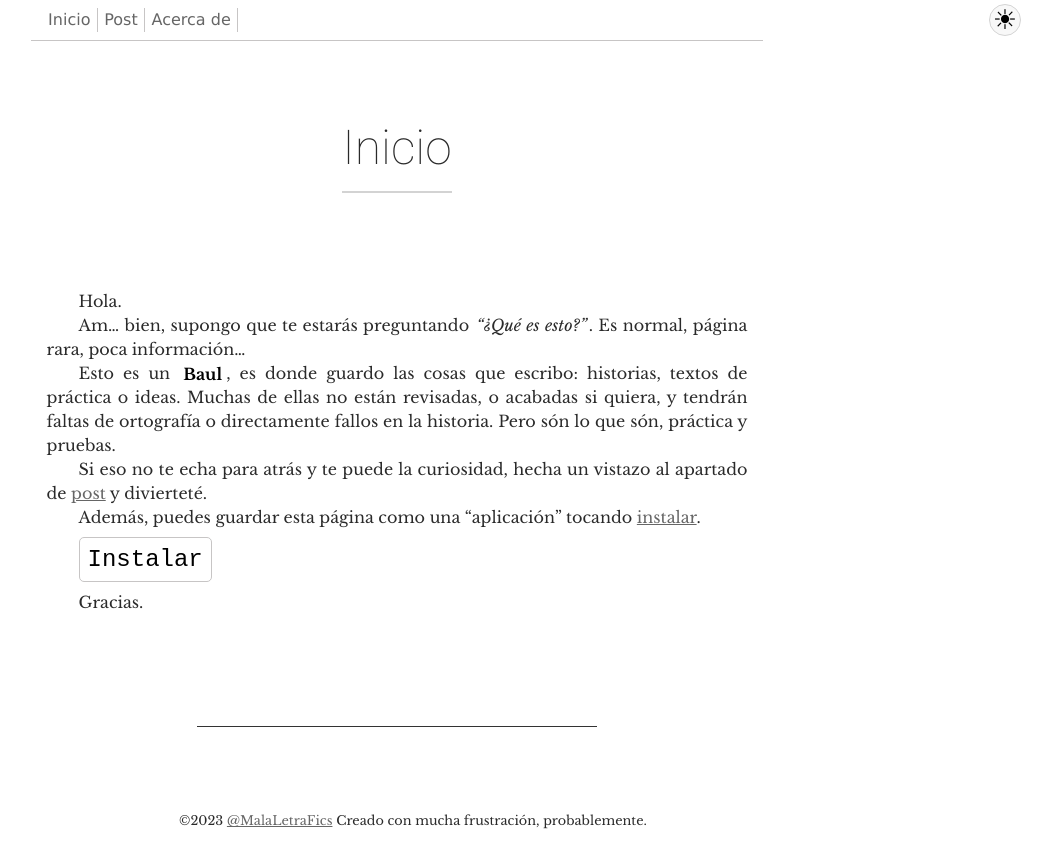
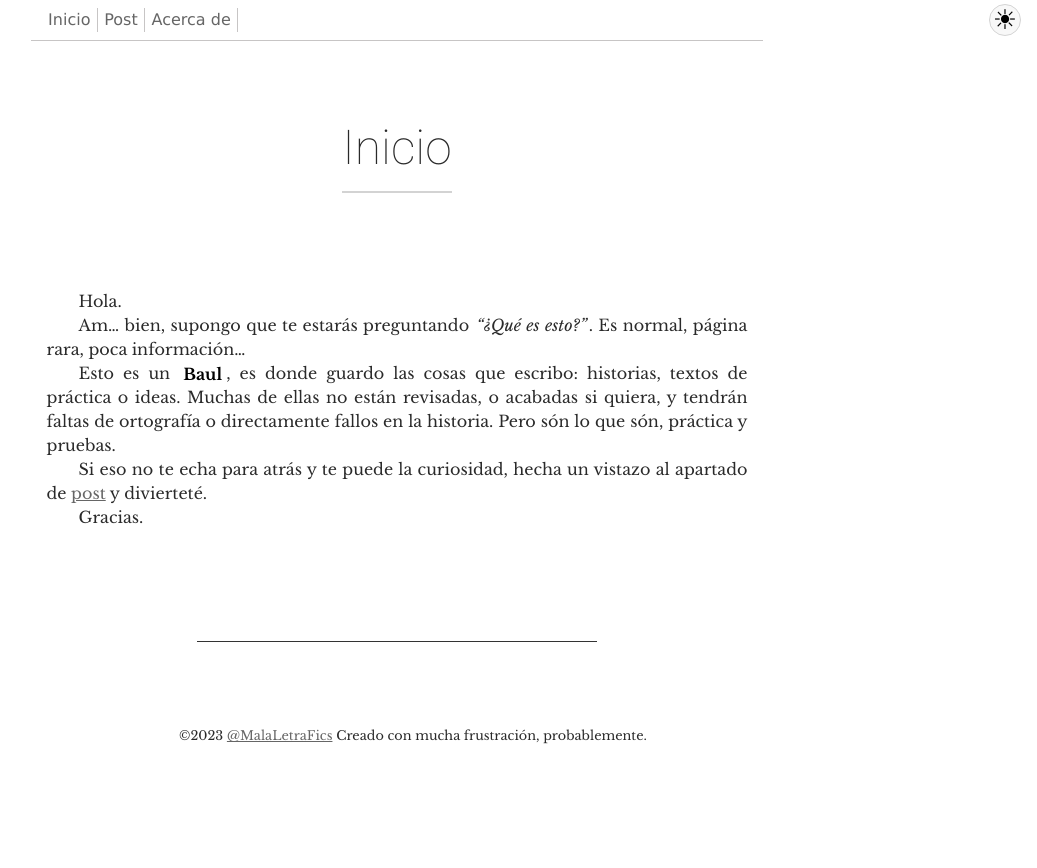
Before and after one commit to MalaLetra/malaletra.github.io, a Jekyll site: the page built from index.md, in a window 1280 px wide. Shown: the top 868 px of the page, without its empty margins (243-1280 px from the left). Built offline with Jekyll 4.4.1, drawn with Linux system fonts in a browser that asks for light colours; some web fonts are replaced.

Commit message:
remove installation text and button

```diff
--- a/index.md
+++ b/index.md
@@ -28,8 +28,4 @@ Pero són lo que són, práctica y pruebas.
 
 Si eso no te echa para atrás y te puede la curiosidad, hecha un vistazo al apartado de [post](/post) y divierteté.
 
-Además, puedes guardar esta página como una "aplicación" tocando [instalar](#install).
-
-<button id="install" class="cool-btn" onclick="install()">Instalar</button>
-
 Gracias.
```
